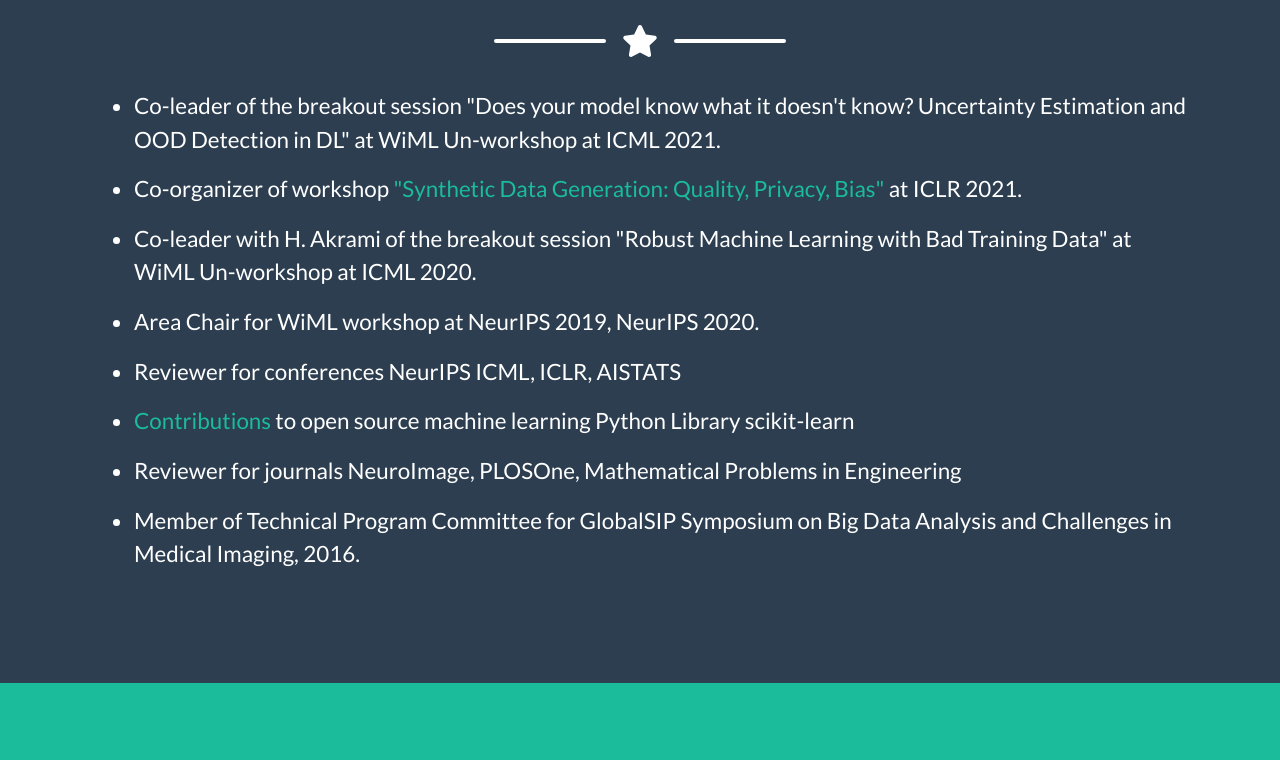
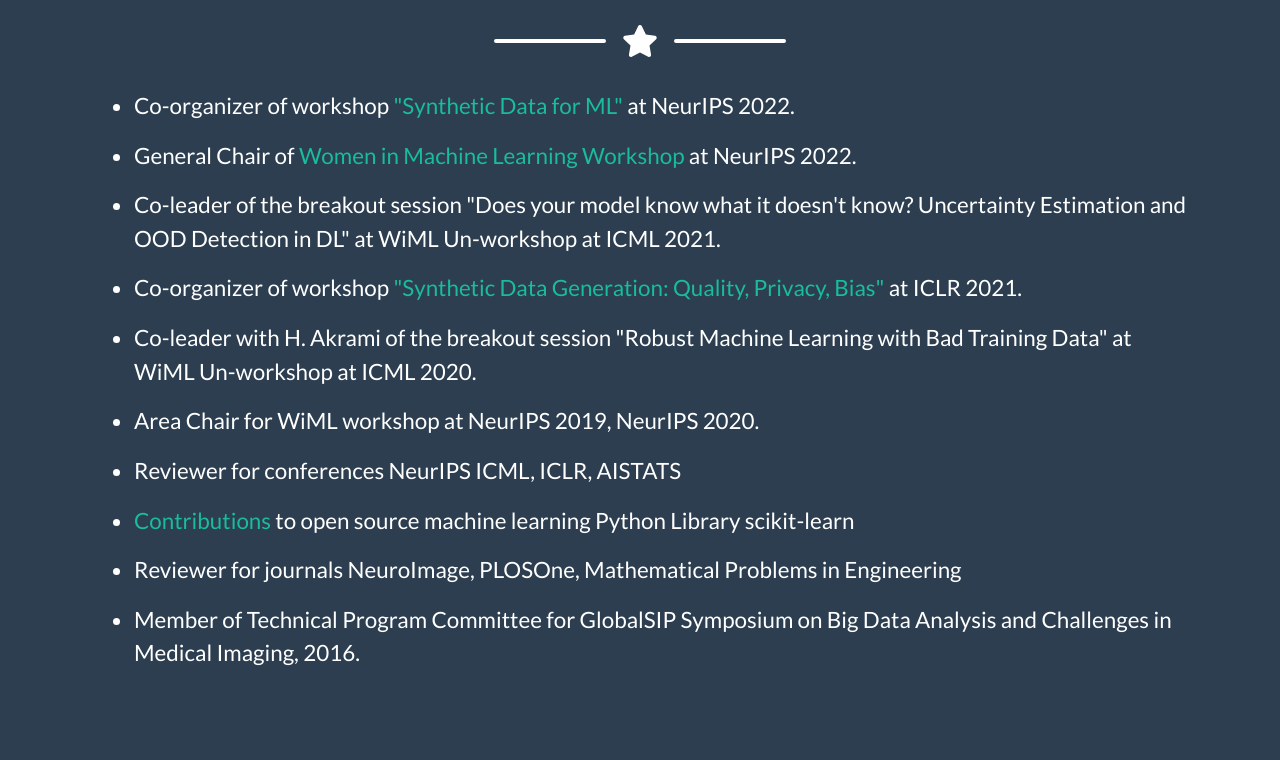
Before and after one commit to sergulaydore/sergulaydore.github.io, a plain HTML site: page index.html in a window 1280 px wide. Shown: the part 8355-9115 px from the top of the page. Drawn offline with nearby package versions, Linux system fonts and the light colour scheme.

Commit message:
Update index.html

```diff
--- a/index.html
+++ b/index.html
@@ -368,6 +368,8 @@
                     <div class="divider-custom-line"></div>
                 </div>
                 <ul>
+                    <li> <p style="text-align:left; color:white"> Co-organizer of workshop <a href="https://www.syntheticdata4ml.vanderschaar-lab.com/">"Synthetic Data for ML"</a>  at NeurIPS 2022. </p>  </li>
+                    <li> <p style="text-align:left; color:white"> General Chair of <a href="https://sites.google.com/view/wiml2022/">Women in Machine Learning Workshop </a> at NeurIPS 2022.  </p>  </li>
                     <li> <p style="text-align:left; color:white"> Co-leader of the breakout session "Does your model know what it doesn't know? Uncertainty Estimation and OOD Detection in DL" at WiML Un-workshop at ICML 2021. </p>  </li>
                     <li> <p style="text-align:left; color:white"> Co-organizer of workshop <a href="https://sdg-quality-privacy-bias.github.io/">"Synthetic Data Generation: Quality, Privacy, Bias"</a>  at ICLR 2021. </p>  </li>
                     <li> <p style="text-align:left; color:white"> Co-leader with H. Akrami of the breakout session "Robust Machine Learning with Bad Training Data" at WiML Un-workshop at ICML 2020. </p>  </li>
```
